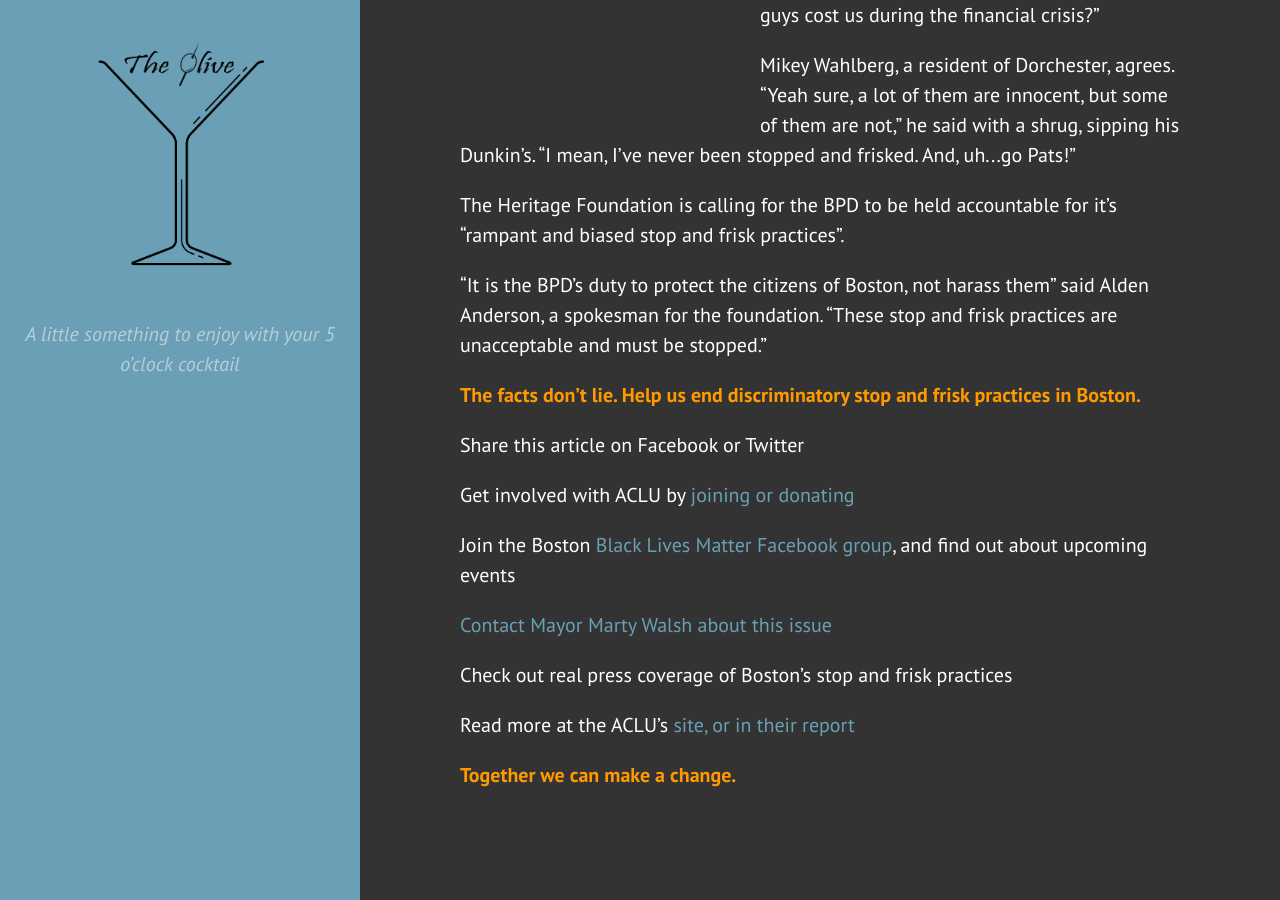
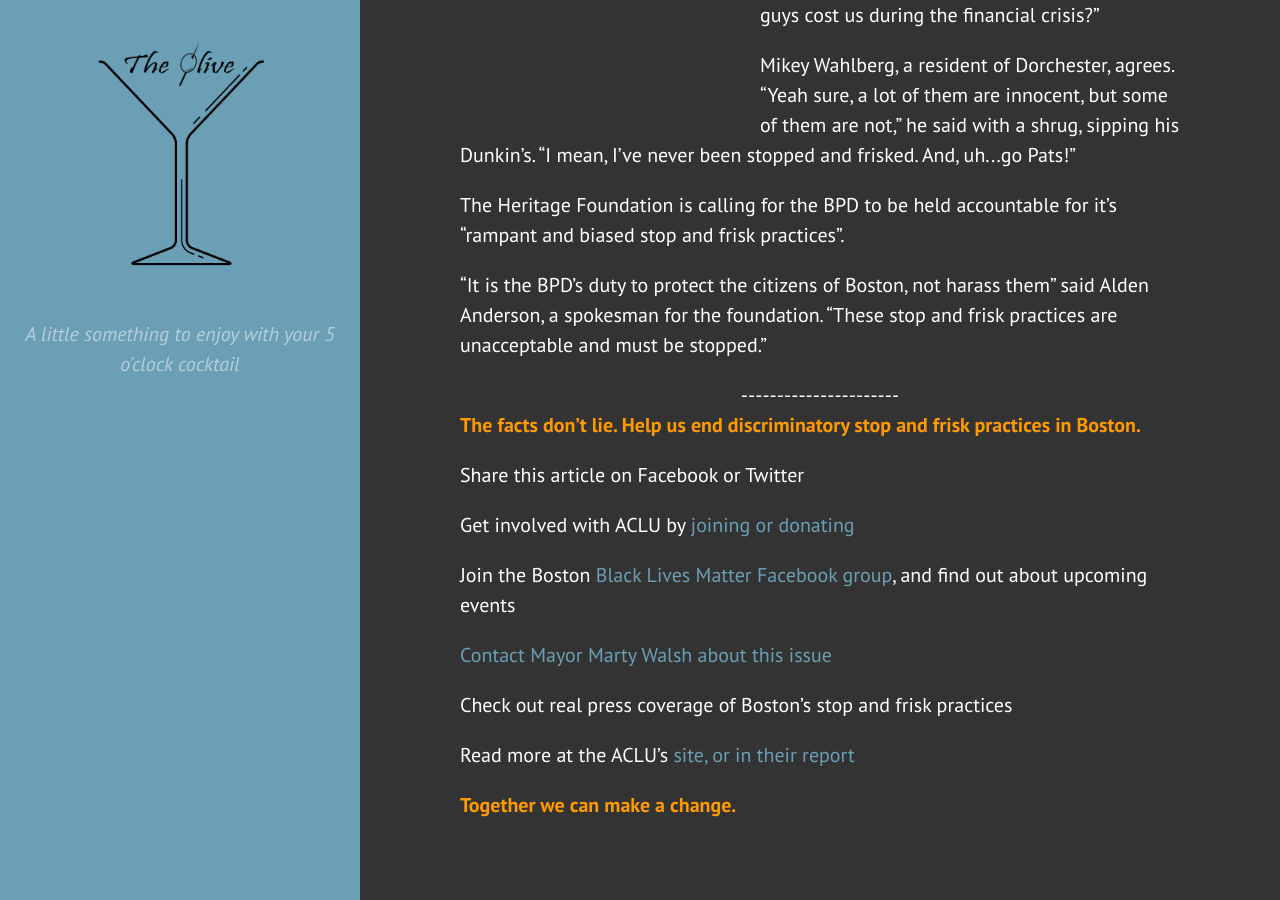
Before and after one commit to KendraPierre/The-Olive, a Jekyll site: the page built from index.html, in a window 1280 px wide and 900 px high, scrolled down 1980 px. Built offline with Jekyll 4.4.1, drawn with Linux system fonts in a browser that asks for light colours.

Commit message:
center line

```diff
--- a/index.html
+++ b/index.html
@@ -52,7 +52,7 @@
 <p>
 “It is the BPD’s duty to protect the citizens of Boston, not harass them” said Alden Anderson, a spokesman for the foundation. “These stop and frisk practices are unacceptable and must be stopped.” </p>
   <p>
-
+    <center>----------------------</center>
     <p>
 
 <strong>The facts don’t lie. Help us end discriminatory stop and frisk practices in Boston. </strong>
```
